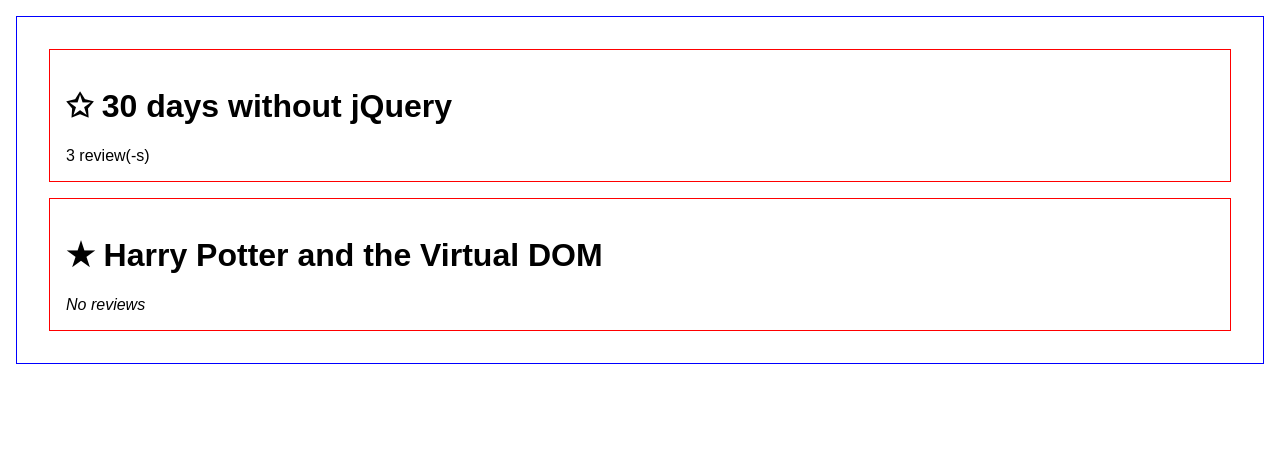
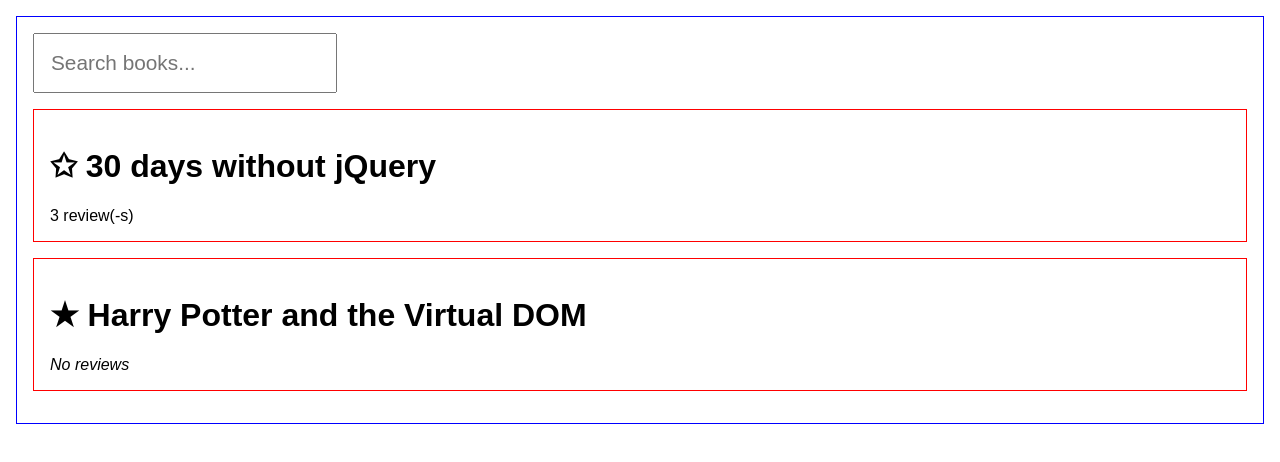
Before and after one commit to dmitru/react-workshop-v1, a React (Create React App) app: page / in a window 1280 px wide. Shown: the top 462 px of the page. Built offline with nearby package versions, Linux system fonts and the light colour scheme.

Commit message:
Prop, propTypes and defaultProps for class components

```diff
--- a/src/App.css
+++ b/src/App.css
@@ -3,7 +3,7 @@
 
 .Book {
   padding: 1rem;
-  margin: 1rem;
+  margin: 1rem 0;
   border: 1px solid red;
 }
 
@@ -12,3 +12,8 @@
   margin: 1rem;
   border: 1px solid blue;
 }
+
+.SearchBooksInput {
+  padding: 1rem;
+  font-size: 1.3em;
+}
--- a/src/App.js
+++ b/src/App.js
@@ -29,12 +29,21 @@
   render() {
     return (
       <div className="BookList">
+        {this.props.showSearch && <input className="SearchBooksInput" type="text" placeholder="Search books..." />}
         <Book title="30 days without jQuery" reviews={3} />
         <Book title="Harry Potter and the Virtual DOM" isFavorite={true} />
       </div>
     );
   }
 }
+
+BookList.propTypes = {
+  showSearch: PropTypes.bool,
+};
+
+BookList.defaultProps = {
+  showSearch: true,
+};
 
 class App extends Component {
   render() {
```
